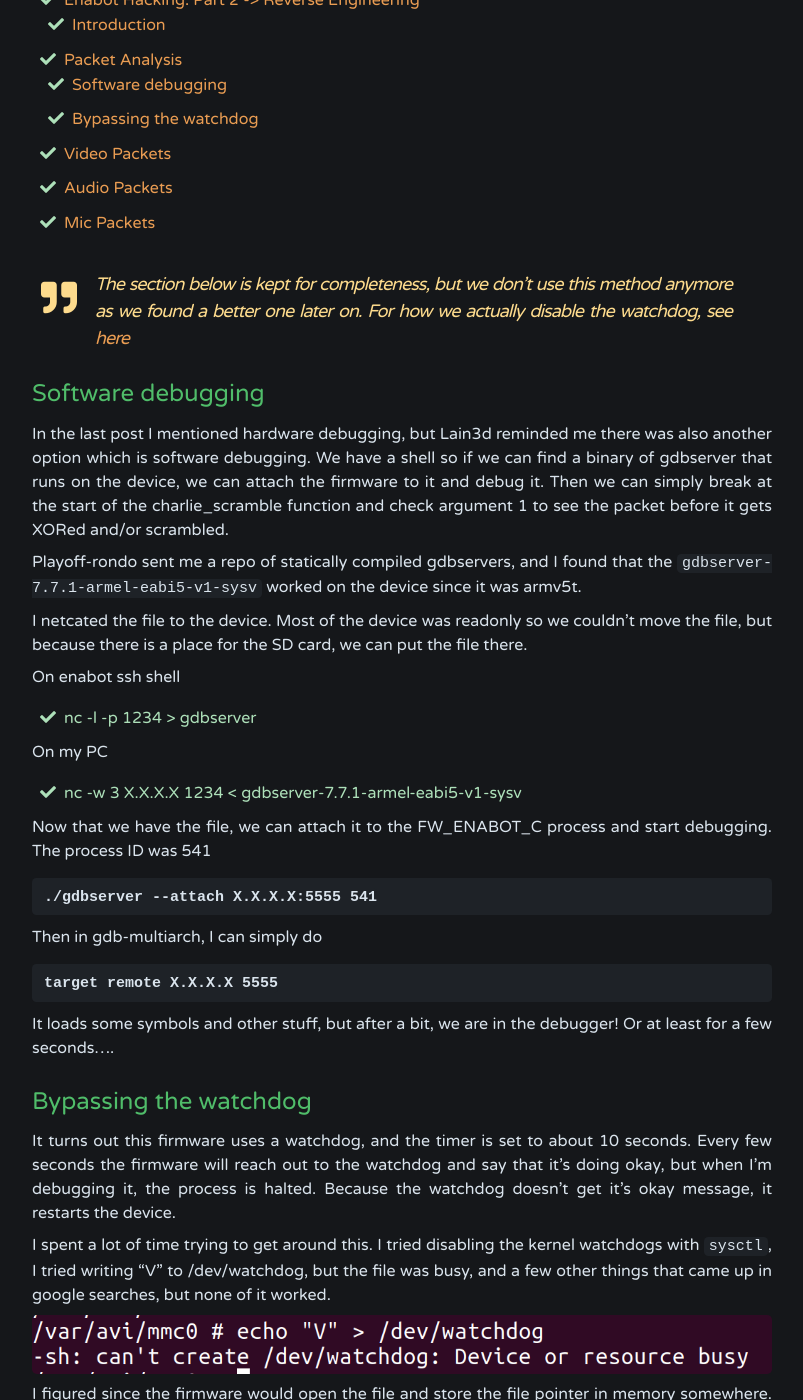
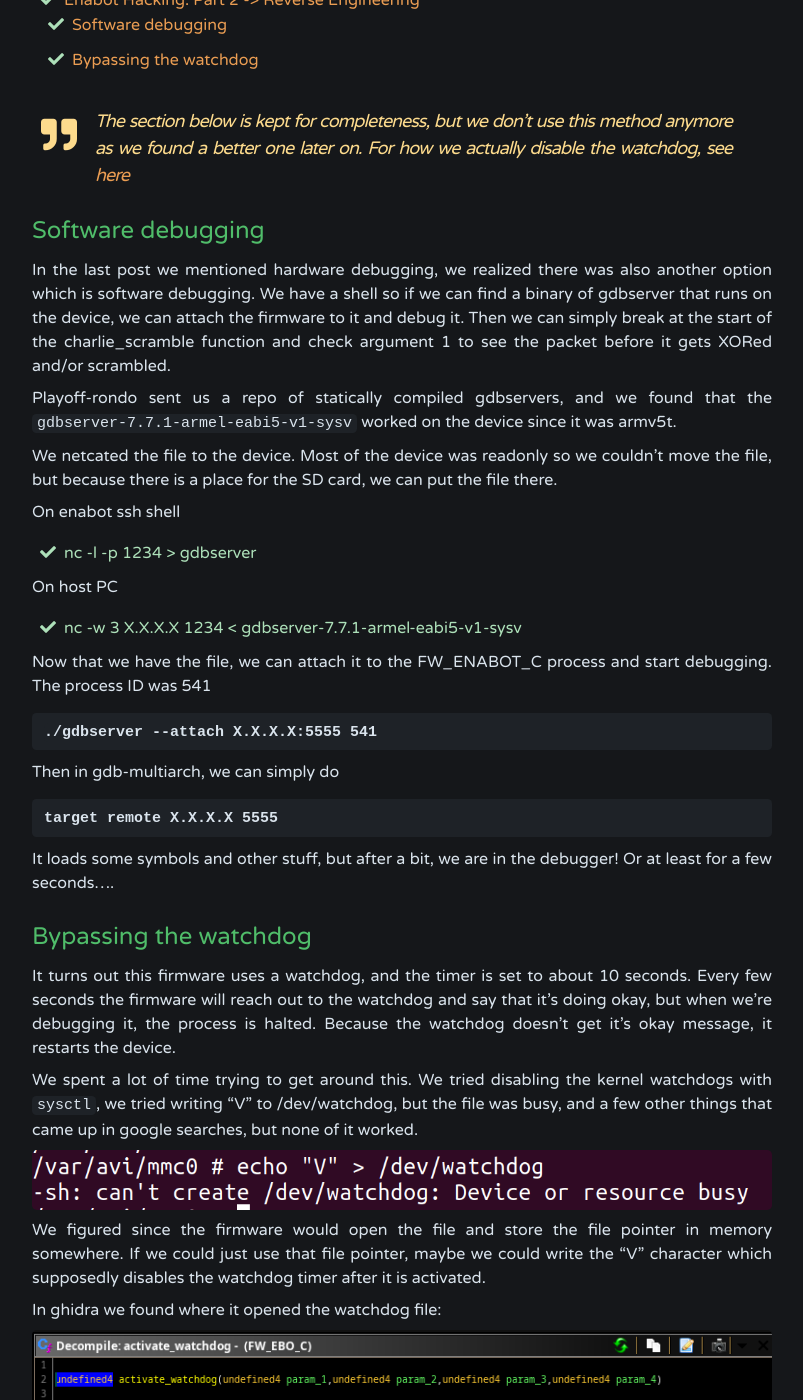
Before and after one commit to debugmen/debugmen.github.io, a Jekyll site: the page built from _posts/2022-03-10-enabot_series_part_2_debugging.md, in a window 1280 px wide and 1400 px high, scrolled down 422 px. Shown: the whole window, without its empty margins (238-1041 px from the left). Built offline with Jekyll 4.4.1, drawn with Linux system fonts in a browser that asks for light colours; some of the changed text lies outside the part shown.

Commit message:
Changed debugging first portion to 3rd person

````diff
--- a/_posts/2022-03-10-enabot_series_part_2_debugging.md
+++ b/_posts/2022-03-10-enabot_series_part_2_debugging.md
@@ -9,29 +9,24 @@ tags: etch  lain3d hardware IoT re enabot
 hidden: true
 ---
 # Enabot Hacking: Part 2 -> Reverse Engineering
-- [Enabot Hacking: Part 2 -> Reverse Engineering](#enabot-hacking-part-1---reverse-engineering)
-  - [Introduction](#introduction)
-- [Packet Analysis](#packet-analysis)
+- [Enabot Hacking: Part 2 -> Reverse Engineering](#enabot-hacking-part-2---reverse-engineering)
   - [Software debugging](#software-debugging)
   - [Bypassing the watchdog](#bypassing-the-watchdog)
-- [Video Packets](#video-packets)
-- [Audio Packets](#audio-packets)
-- [Mic Packets](#mic-packets)
 
 > The section below is kept for completeness, but we don't use this method anymore as we found a better one later on. For how we actually disable the watchdog, see [here](#current-watchdog-disable-method)
 
 ## Software debugging
 
-In the last post I mentioned hardware debugging, but Lain3d reminded me there was also another option which is software debugging. We have a shell so if we can find a binary of gdbserver that runs on the device, we can attach the firmware to it and debug it. Then we can simply break at the start of the charlie_scramble function and check argument 1 to see the packet before it gets XORed and/or scrambled.
+In the last post we mentioned hardware debugging, we realized there was also another option which is software debugging. We have a shell so if we can find a binary of gdbserver that runs on the device, we can attach the firmware to it and debug it. Then we can simply break at the start of the charlie_scramble function and check argument 1 to see the packet before it gets XORed and/or scrambled.
 
-Playoff-rondo sent me a repo of statically compiled gdbservers, and I found that the ```gdbserver-7.7.1-armel-eabi5-v1-sysv``` worked on the device since it was armv5t.
+Playoff-rondo sent us a repo of statically compiled gdbservers, and we found that the ```gdbserver-7.7.1-armel-eabi5-v1-sysv``` worked on the device since it was armv5t.
 
-I netcated the file to the device. Most of the device was readonly so we couldn't move the file, but because there is a place for the SD card, we can put the file there.
+We netcated the file to the device. Most of the device was readonly so we couldn't move the file, but because there is a place for the SD card, we can put the file there.
 
 On enabot ssh shell
  * nc -l -p 1234 > gdbserver
 
-On my PC
+On host PC
  * nc -w 3 X.X.X.X 1234 < gdbserver-7.7.1-armel-eabi5-v1-sysv
 
 Now that we have the file, we can attach it to the FW_ENABOT_C process and start debugging. The process ID was 541
@@ -40,7 +35,7 @@ Now that we have the file, we can attach it to the FW_ENABOT_C process and start
 ./gdbserver --attach X.X.X.X:5555 541
 ```
 
-Then in gdb-multiarch, I can simply do
+Then in gdb-multiarch, we can simply do
 
 ```
 target remote X.X.X.X 5555
@@ -50,32 +45,32 @@ It loads some symbols and other stuff, but after a bit, we are in the debugger!
 
 ## Bypassing the watchdog
 
-It turns out this firmware uses a watchdog, and the timer is set to about 10 seconds. Every few seconds the firmware will reach out to the watchdog and say that it's doing okay, but when I'm debugging it, the process is halted. Because the watchdog doesn't get it's okay message, it restarts the device.
+It turns out this firmware uses a watchdog, and the timer is set to about 10 seconds. Every few seconds the firmware will reach out to the watchdog and say that it's doing okay, but when we're debugging it, the process is halted. Because the watchdog doesn't get it's okay message, it restarts the device.
 
-I spent a lot of time trying to get around this. I tried disabling the kernel watchdogs with ```sysctl```, I tried writing "V" to /dev/watchdog, but the file was busy, and a few other things that came up in google searches, but none of it worked.
+We spent a lot of time trying to get around this. We tried disabling the kernel watchdogs with ```sysctl```, we tried writing "V" to /dev/watchdog, but the file was busy, and a few other things that came up in google searches, but none of it worked.
 
 ![watchdog_busy](/assets/enabot_part2/watchdog_problem.png)
 
-I figured since the firmware would open the file and store the file pointer in memory somewhere. If I could just use that file pointer, maybe I could write the "V" character which supposedly disables the watchdog timer after it is activated.
+We figured since the firmware would open the file and store the file pointer in memory somewhere. If we could just use that file pointer, maybe we could write the "V" character which supposedly disables the watchdog timer after it is activated.
 
 
-In ghidra I found where it opened the watchdog file:
+In ghidra we found where it opened the watchdog file:
 
 ![activate_watchdog](/assets/enabot_part2/actiavate_watchdog.png)
 
-I see it stores the pointer at 0x00499dcc. When I look at the XREFs of that pointer, I came across another function.
+We can see it stores the pointer at 0x00499dcc. When we look at the XREFs of that pointer, we came across another function.
 
 ![set_timeout](/assets/enabot_part2/set_timeout.png)
 
-Looks like I can just use this function. If we act quickly enough into the debugger, we can save all the registers, set the argument of this function to some really large number, execute it, and then restore the registers to go back to normal execution.
+Looks like we can just use this function. If we act quickly enough into the debugger, we can save all the registers, set the argument of this function to some really large number, execute it, and then restore the registers to go back to normal execution.
 
-I did some more research and figured out the ioctl function is what really writes to the file. Looking at the kernel watchdog code and comparing it to the enabot value it sends to IOCTL, it looks like the last digit of the 0xc0045706 controls what functionality it does (the activate and write values in the other functions also lined up).
+We did some more research and figured out the ioctl function is what really writes to the file. Looking at the kernel watchdog code and comparing it to the enabot value it sends to IOCTL, it looks like the last digit of the 0xc0045706 controls what functionality it does (the activate and write values in the other functions also lined up).
 
 https://www.kernel.org/doc/Documentation/watchdog/watchdog-api.txt
 ![watchdog_header](/assets/enabot_part2/watchdog_header.png)
- "6" is for setting the watchdog timeout. I tried modifying that value to "4" for the set options functionality and then using the disable card option to disable the watchdog timer, but couldn't get it to work. The device was still restarting.
+ "6" is for setting the watchdog timeout. We tried modifying that value to "4" for the set options functionality and then using the disable card option to disable the watchdog timer, but couldn't get it to work. The device was still restarting.
 
-Setting the registers every time I wanted to debug was tedious, so wrote a gdb script to automate the entire process of attching the debugger, setting the registers, and returning back.
+Setting the registers every time we wanted to debug was tedious, so wrote a gdb script to automate the entire process of attching the debugger, setting the registers, and returning back.
 
 <details>
 <summary>Python gdb script</summary>
@@ -199,7 +194,7 @@ eval gdb-multiarch  $cli -x "$py " "FW_EBO_C"
 
 <br>
 
-Now if I run the bash script, it'll do the following
+Now if we run the bash script, it'll do the following
 1. SSH into device and attach gdbserver to the FW_EBO_C PID shown in the ```ps``` command to my host ip on port
 2. Close the SSH connection
 3. Open gdb and target remote to the device
@@ -209,9 +204,9 @@ Now if I run the bash script, it'll do the following
 7. Continue until it hits that breakpoint
 8. Restore the registers, and then break at the first instance of the charlie_scramble function
 
-After doing this it works! Mostly... The device will still restart after about 5-10 minutes, but it's a long enough window to comfortably debug something as simple as this. If it really becomes an issue I could look more into the disable watchdog command or make a script to automatically ping the watchdog every so often.
+After doing this it works! Mostly... The device will still restart after about 5-10 minutes, but it's a long enough window to comfortably debug something as simple as this. If it really becomes an issue we could look more into the disable watchdog command or make a script to automatically ping the watchdog every so often.
 
-Back to the packet analysis. So after hitting the breakpoint at the beginning of the charlie scramble function, I dumped out the bytes of the input packet to be scrambled, set a breakpoint at the end of the function, and dumped the bytes of the scrambled output bytes when it got there. Then I continued and watched the packet appear in wireshark after setting the filter to be only udp packets.
+Back to the packet analysis. So after hitting the breakpoint at the beginning of the charlie scramble function, we dumped out the bytes of the input packet to be scrambled, set a breakpoint at the end of the function, and dumped the bytes of the scrambled output bytes when it got there. Then we continued and watched the packet appear in wireshark after setting the filter to be only udp packets.
 
 Before scramble
 ![before_scramble](/assets/enabot_part2/scramble_start.png)
@@ -220,7 +215,7 @@ After scramble
 Wireshark scramble capture
 ![wireshark_scramble](/assets/enabot_part2/wireshark_capture_scramble.png)
 
-If you compare the bytes at the bottom of the after scramble image and the wireshark image, you'll see that they match. This means we can successfully capture the packet before it gets encrypted. Now the only issue is the decrypted bytes still don't mean anything. I was hoping they'd be in some simple format like JSON or something, but they're completely random bytes. Maybe this is only for raw video data and if I capture a packet of the device moving forward, it'll be in a better format.
+Comparing the bytes at the bottom of the after scramble image and the wireshark image, we see that they match. This means we can successfully capture the packet before it gets encrypted. Now the only issue is the decrypted bytes still don't mean anything. We were hoping they'd be in some simple format like JSON or something, but they're completely random bytes. Maybe this is only for raw video data and if we capture a packet of the device moving forward, it'll be in a better format.
 
 ## Current watchdog disable method
 
````
